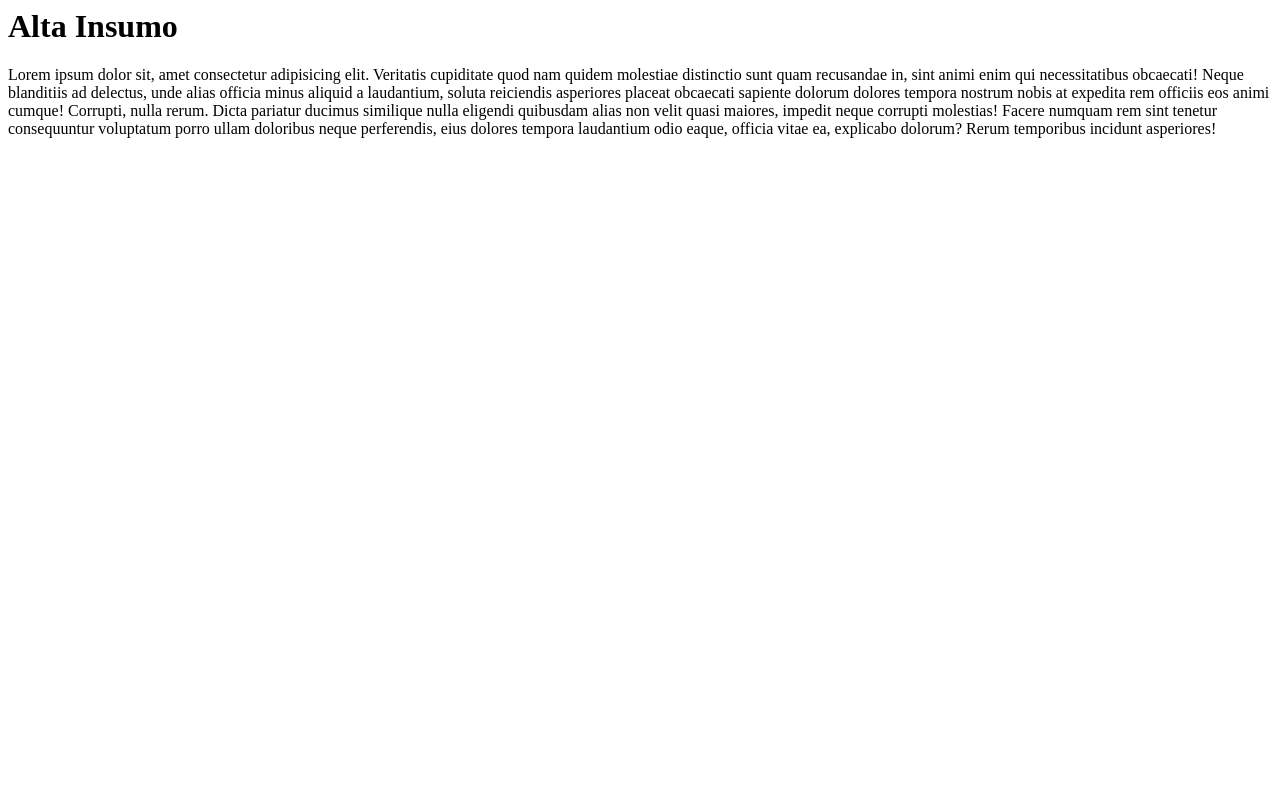
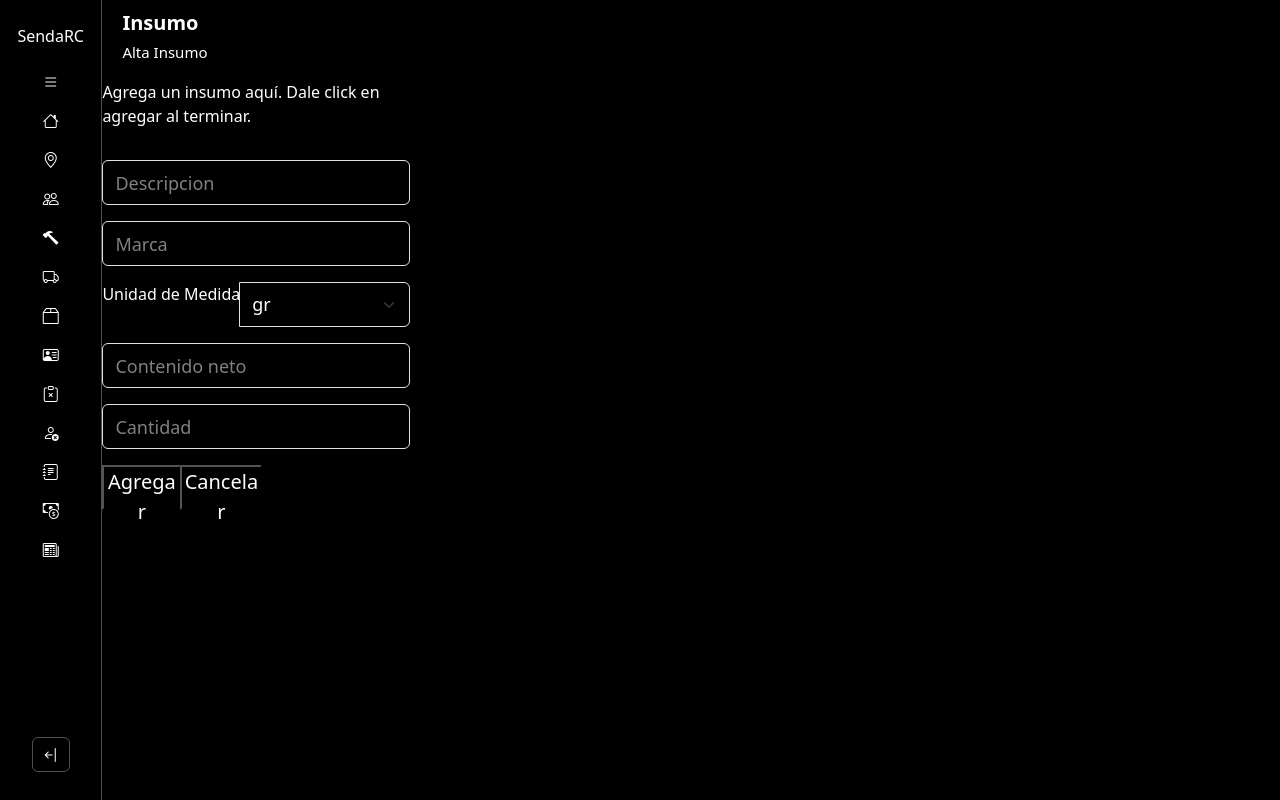
Before and after one commit to UNPSJB/SendaRC, a Django app: page /altaInsumo/ in a window 1280 px wide. Run offline with Django 4.2, Linux system fonts and the light colour scheme; some libraries are stand-ins or nearby versions.

Commit message:
Pasando lo de hoy

```diff
--- /dev/null
+++ b/SendaRC/templates/layouts/baseForm.html
@@ -0,0 +1,15 @@
+{% extends 'layouts/baseInicio.html' %}
+{% load static %}
+{% block extracss %}
+    <link href="{% static 'css/baseForm.css' %}" rel="stylesheet" />
+{% endblock %}
+{% block cssVista %}
+{% endblock %}
+{% block seccion-main %}
+    <section class="container-Vista">
+            {% block title %}
+            {% endblock %}
+            {% block formulario %}
+            {% endblock %}
+    </section>
+{% endblock %}
--- a/core/templates/insumo/altaInsumo.html
+++ b/core/templates/insumo/altaInsumo.html
@@ -1,4 +1,68 @@
+{% extends 'layouts/baseForm.html' %}
+{% load static %}
+{% block cssVista %}
+    <link href="{% static 'css/insumo.css' %}" rel="stylesheet" />
+{% endblock %}
+{% block seccion-main %}
+    {% block title %}
+    <div class="container-Cabecera">
+        <h1>Insumo</h1>
+        <h2>Alta Insumo</h2>
+    </div>
+    {% endblock %}
+    {% block formulario %}
+    <div class="container-Form">
+        <form action="POST" class="form">
+            <div class="input-group mb-3">
+                <p>Agrega un insumo aquí. Dale click en agregar al terminar.</p>
+            </div>
+            <div class="input-group mb-3">
+                <input type="text"
+                class="form-control"
+                placeholder="Descripcion"
+                aria-label="Descripcion"
+                    aria-describedby="basic-addon1">
+            </div>
+            <div class="input-group mb-3">
+                <input type="text"
+                class="form-control"
+                placeholder="Marca"
+                aria-label="Marca"
+                    aria-describedby="basic-addon1">
+            </div>
+            <div class="input-group mb-3">
+                <label for="lang" class="txt-UniMed">Unidad de Medida</label>
+                <select
+                class="form-select"
+                aria-label="Default select example">
+                    <option selected>gr</option>
+                    <option value="1"></option>
+                </select>
+            </div>
+            <div class="input-group mb-3">
+                <input type="number"
+                class="form-control"
+                placeholder="Contenido neto"
+                aria-label="Contenido neto"
+                    aria-describedby="basic-addon1">
+            </div>
+            <div class="input-group mb-3">
+                <input type="number"
+                class="form-control"
+                placeholder="Cantidad"
+                aria-label="Cantidad"
+                    aria-describedby="basic-addon1">
+            </div>
+            <div class="input-group mb-3">
+                <button class="btn-Agregar">
+                    Agregar
+                </button>
+                <button class="btn-Cancelar">
+                    Cancelar
+                </button>
+            </div>
+        </form>
+    </div>
+    {% endblock %}
 
-<h1>Alta Insumo</h1>
-
-<p>Lorem ipsum dolor sit, amet consectetur adipisicing elit. Veritatis cupiditate quod nam quidem molestiae distinctio sunt quam recusandae in, sint animi enim qui necessitatibus obcaecati! Neque blanditiis ad delectus, unde alias officia minus aliquid a laudantium, soluta reiciendis asperiores placeat obcaecati sapiente dolorum dolores tempora nostrum nobis at expedita rem officiis eos animi cumque! Corrupti, nulla rerum. Dicta pariatur ducimus similique nulla eligendi quibusdam alias non velit quasi maiores, impedit neque corrupti molestias! Facere numquam rem sint tenetur consequuntur voluptatum porro ullam doloribus neque perferendis, eius dolores tempora laudantium odio eaque, officia vitae ea, explicabo dolorum? Rerum temporibus incidunt asperiores!</p>
+{% endblock %}
--- a/core/urls.py
+++ b/core/urls.py
@@ -2,7 +2,9 @@ from django.urls import path
 from core.views import *
 
 urlpatterns = [
+    path('altaCliente/', altaCliente),
+    path('gestionClientes/', gestionClientes),
     path('altaInsumo/', altaInsumo),
-    path('altaCliente/', altaCliente),
-    path('gestionClientes/', gestionClientes)
+    path('gestionInsumo/', gestionInsumo),
+    path('modificarInsumo/', modificarInsumo)
 ]
--- a/core/views.py
+++ b/core/views.py
@@ -1,11 +1,18 @@
 from django.shortcuts import render
+from django.forms import *
 
 # Create your views here.
-def altaInsumo(request):
-    return render(request, 'insumo/altaInsumo.html')
-
 def gestionClientes(request):
     return render (request, 'cliente/gestionClientes.html')
 
 def altaCliente(request):
     return render (request, 'cliente/altaCliente.html')
+
+def altaInsumo(request):
+    return render(request, 'insumo/altaInsumo.html')
+
+def gestionInsumo(request):
+    return render(request, 'insumo/gestionInsumo.html')
+
+def modificarInsumo(request):
+    return render(request, 'insumo/modificarInsumo.html')
--- /dev/null
+++ b/static/css/baseForm.css
@@ -0,0 +1,81 @@
+.container-Form {
+    color: #ffffff;
+}
+
+.container-Cabecera{
+    width: 100%;
+    height: 10%;
+    display: flex;
+    justify-content: center;
+    flex-direction: column;
+    padding-left: 20px;
+}
+.container-Cabecera > h1{
+    font-size: 20px;
+    font-weight: 600;
+}
+.container-Cabecera > h2{
+    font-size: 15px;
+}
+.container-form{
+    width: 100%;
+    height: 100%;
+    display: flex;
+    justify-content: center;
+    align-items: center;
+}
+
+.form{
+    width: 308px;
+    height: 500px;
+}
+
+.form-control, .form-select{
+    width: 87px;
+    height: 45px;
+    left: 0px;
+    top: 0px;
+    background-color: black;
+    color: #FFF;
+    font-size: 18px;
+    word-wrap: break-word"
+}
+
+.form-control:focus, .form-select:focus{
+    background-color: black;
+    border: 1px solid aqua;
+}
+
+.form-control::placeholder{
+    color: gray;
+}
+
+.btn-Agregar{
+    width: 79px;
+    height: 45px;
+    left: 11px;
+    top: 0px;
+    background-color: black;
+    color: white;
+    font-size: 20px;
+    word-wrap: break-word
+}
+
+.btn-Agregar:hover{
+    color: green;
+}
+
+.btn-Cancelar{
+    width: 82px;
+    height: 45px;
+    left: 11px;
+    top: 0px;
+    background-color: black;
+    color: white;
+    font-size: 20px;
+    word-wrap: break-word
+}
+
+.btn-Cancelar:hover{
+    color: green;
+}
--- a/static/css/baseInicio.css
+++ b/static/css/baseInicio.css
@@ -4,6 +4,7 @@
 .container-seccion-main{
     width: 100%;
     height: 100vh;
+    color: white;
 }
 .nav-container{
     min-width: 8%;
--- a/static/css/clientes.css
+++ b/static/css/clientes.css
@@ -58,7 +58,7 @@
     font-size: 12px;
     font-weight: 500;
     text-decoration: none;
-    background-color: rgb(255, 0, 0) !important;
+    background-color: rgb(81, 11, 212) !important;
     border-radius: 8px;
     border: 1px solid #505050;
     transition: all 0.3s ease-in-out;
```
Also changed, not shown: core/templates/insumo/gestionInsumo.html (added, +48 -0 lines), core/templates/insumo/modificarInsumo.html (added, +11 -0 lines), static/css/insumo.css (added, +14 -0 lines), SendaRC/templates/layouts/baseGestion.html (added).
